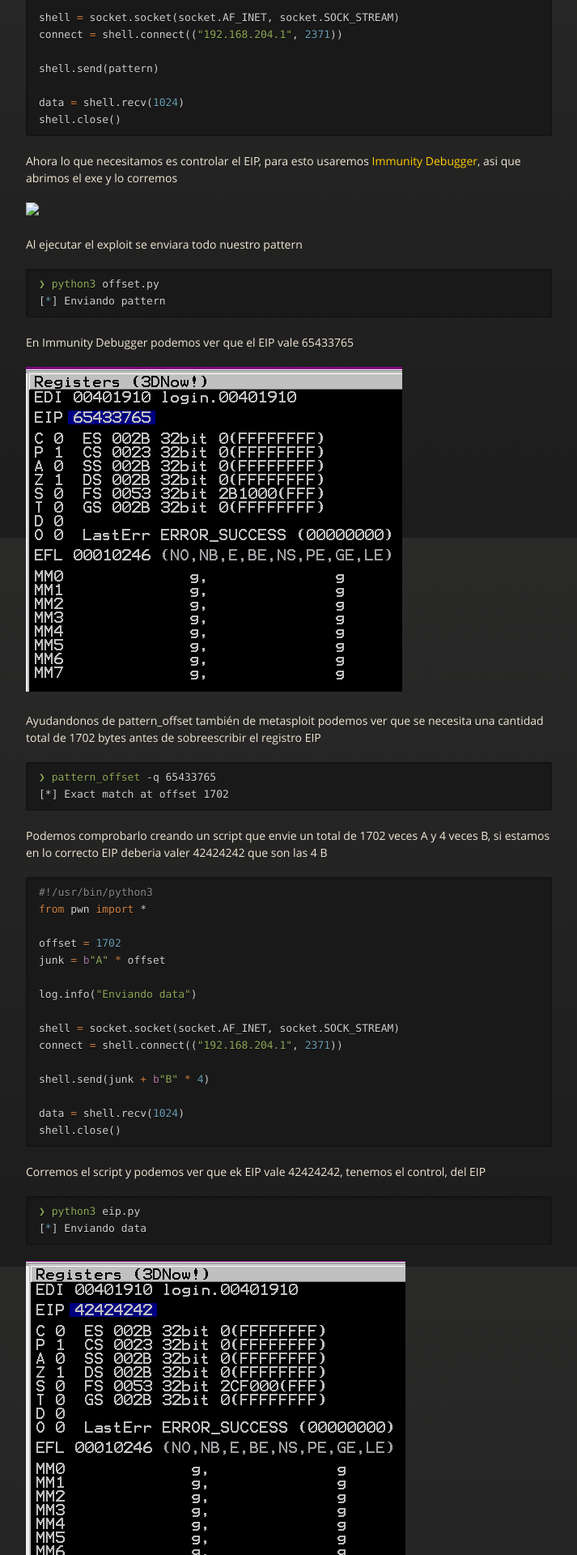
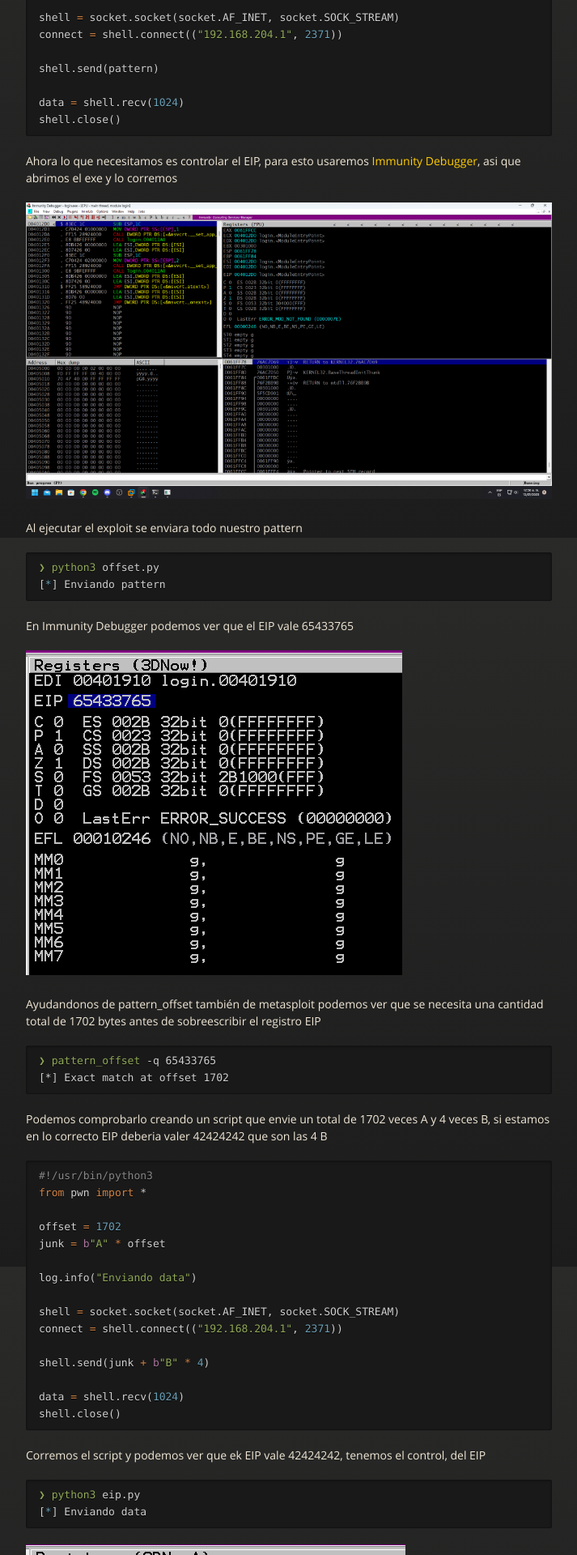
Before and after one commit to henryp911/gg-new.github.io, a Jekyll site: the page vulnhub/netstart/index.html, which Jekyll copies as it is, in a window 1280 px wide. Shown: the part 2036-3956 px from the top of the page at 81% size, without its empty margins (283-996 px from the left). Built offline with Jekyll 4.4.1, drawn with Linux system fonts in a browser that asks for light colours.

Commit message:
Update index.html

```diff
--- a/vulnhub/netstart/index.html
+++ b/vulnhub/netstart/index.html
@@ -136,7 +136,7 @@
 </code></pre></div></div>
 
 <div><p>Ahora lo que necesitamos es controlar el EIP, para esto usaremos <a href="https://www.immunityinc.com/products/debugger/">Immunity Debugger</a>, asi que abrimos el exe y lo corremos</p></div>
-<div><p><img src="./netstart/1.png"><p></div>
+<div><p><img src="./1.png"><p></div>
 
 <div><p>Al ejecutar el exploit se enviara todo nuestro pattern</p></div>
 <div class="language-python highlighter-rouge"><div class="highlight"><pre class="highlight">
@@ -184,7 +184,7 @@
 <code><span class="p">!mona bytearray -cpb "\x00"</span>
 </code></pre></div></div>
 
-<div><p><img src="./netstart/4.png"><p></div>
+<div><p><img src="./4.png"><p></div>
 
 <div><p>Al script anterior simplemente le agregaremos los badchars para enviarlos despues del EIP</p></div>
 <div class="language-python highlighter-rouge"><div class="highlight"><pre class="highlight">
@@ -235,7 +235,7 @@
 <div class="language-python highlighter-rouge"><div class="highlight"><pre class="highlight">
 <code><span class="p">!mona bytearray -cpb "\x00\x2d"</span>
 </code></pre></div></div>
-<div><p><img src="./netstart/8.png"><p></div>
+<div><p><img src="./8.png"><p></div>
 
 <div><p>Entonces al script anterios solo hace falta cambiar la declaratoria de badchars</p></div>
 <div class="language-python highlighter-rouge"><div class="highlight"><pre class="highlight">
@@ -291,7 +291,7 @@
 <code><span class="p">!mona modules</span>
 </code></pre></div></div>
 <div><p><img src="./13.png"><p></div>
-<div><p><img src="./netstart/14.png"><p></div>
+<div><p><img src="./14.png"><p></div>
 
 <div><p>Ahora lo que queremos buscar en ese modulo es una dirección que aplique un jmp ESP, para esto podemos usar nasm_shell de metasploit para ver su valor que es FFE4</p></div>
 <div class="language-python highlighter-rouge"><div class="highlight"><pre class="highlight">
@@ -307,7 +307,7 @@
 <div><p><img src="./15.png"><p></div>
 
 <div><p>Como resultado conseguimos 2 direcciones, solo que nos quedaremos con la primera</p></div>
-<div><p><img src="./netstart/16.png"><p></div>
+<div><p><img src="./16.png"><p></div>
 
 <div><p>Hay que tener en cuenta que como estamos en 32 bits hay que darle la vuelta a la dirección</p></div>
 <div class="language-python highlighter-rouge"><div class="highlight"><pre class="highlight">
```
